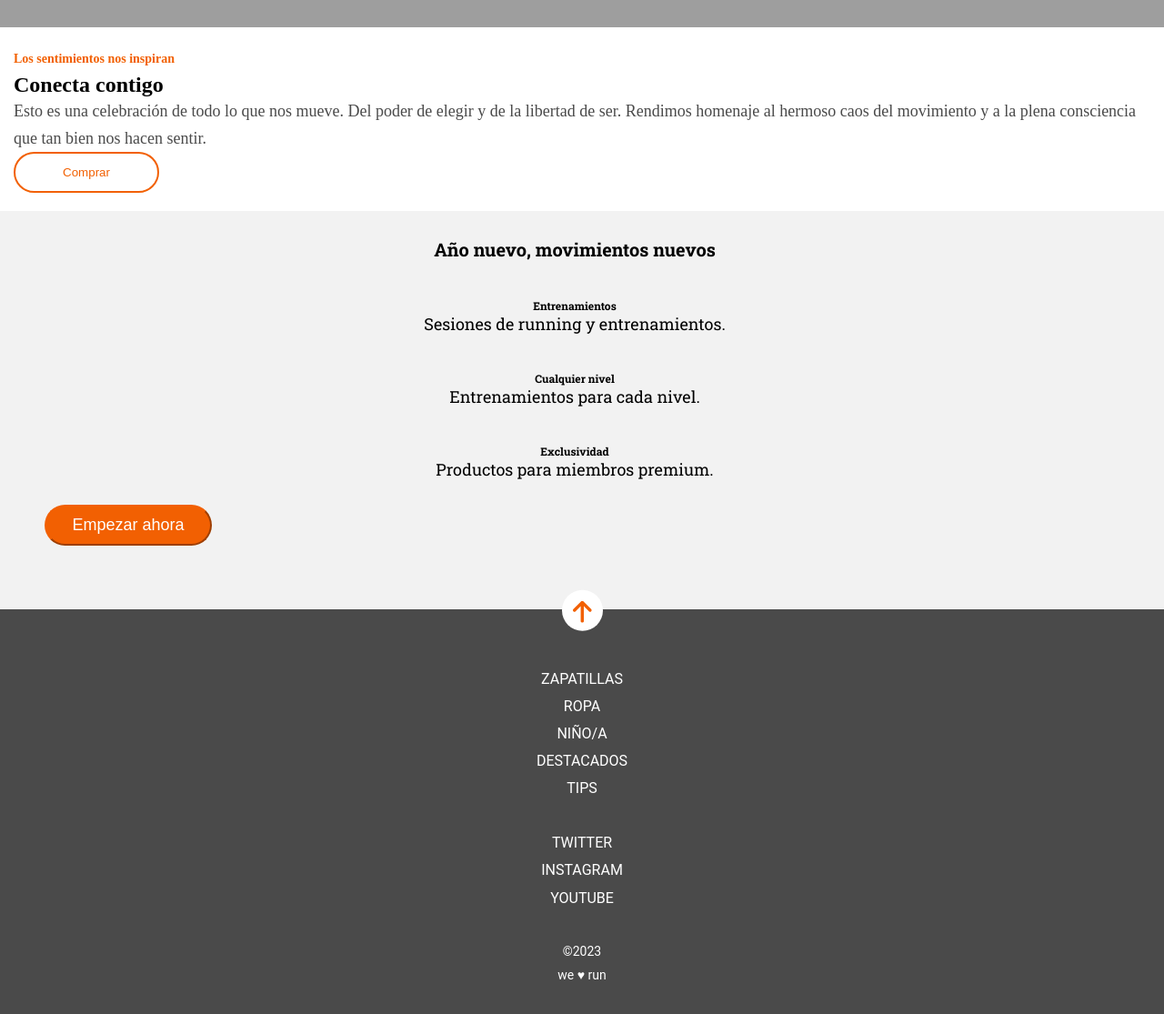
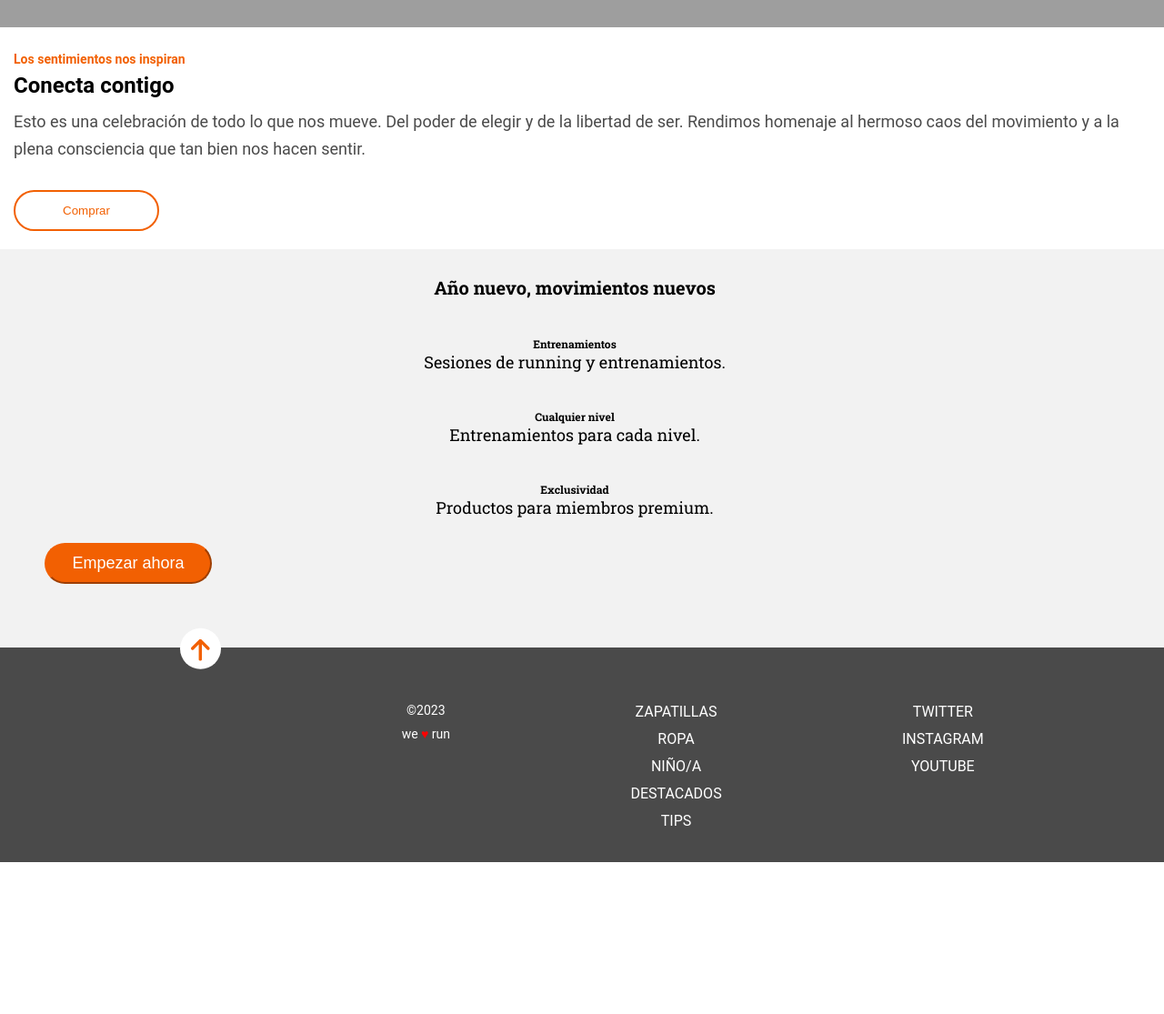
Before and after one commit to Adalab/modulo-1-evaluacion-final-94Jennn, a website built with Vite: page src/index.html in a window 1280 px wide. Shown: the part 770-1885 px from the top of the page at 91% size. After the commit the page ends 1718 px from the top, so only its background shows below. Built offline with nearby package versions, Linux system fonts and the light colour scheme; grey boxes are pictures that could not be loaded.

Commit message:
mediaChanges

```diff
--- a/src/partials/footer.html
+++ b/src/partials/footer.html
@@ -1,6 +1,6 @@
 <footer class="footer">
 
-    <a href="" class="footer__arrow">
+    <a href="link#hero" class="footer__arrow">
         <img class="footer__arrow--image" src="/img/ico-arrow.svg" alt="iconoflecharriba">
 
     <section class="footer__clothes">
@@ -23,7 +23,7 @@
 
     <div class="footer__lastone">
         <p>&copy;2023</p>
-        <p>we &hearts; run </p>
+        <p>we <span>&hearts;</span> run </p>
     </div>
 
 </footer>
--- a/src/partials/hero.html
+++ b/src/partials/hero.html
@@ -1,8 +1,8 @@
-<section class="hero">
+<section id="hero" class="hero">
     <h1 class="hero__principal">HASTA UN 50% DE DESCUENTO</h1>
     <h2 class="hero__secondary">Ya están aquí las ofertas de fin de temporada</h2>
 
-    <a href="" class="hero__scroll">
+    <a href="link#newyear" class="hero__scroll">
         <img src="/img/ico-scroll-down.svg" alt="iconoflechabajo" class="hero__scroll--image">
     </a>
 </section>
--- a/src/partials/newyear.html
+++ b/src/partials/newyear.html
@@ -1,4 +1,4 @@
-<section class="newYear">
+<section id="newyear" class="newYear">
     <h5 class="newYear__tittle">Año nuevo, movimientos nuevos</h5>
     <section class="newYear__section">
         <div class="newYear__section--div">
@@ -14,5 +14,5 @@
             <p>Productos para miembros premium.</p>
         </div>
     </section>
-    <button class="newYear__buttonstart">Empezar ahora</button>
+    <button class="buttonstart">Empezar ahora</button>
 </section>
--- a/src/scss/layout/_connect.scss
+++ b/src/scss/layout/_connect.scss
@@ -1,9 +1,7 @@
 .connect{
     height: auto;
-    padding-top: 20px;
-    padding-left: 15px;
-    padding-right: 15px;
-    padding-bottom: 10px;
+    padding: 20px 15px 10px;
+    font-family: $font-roboto;
     &__sentiments{
         color: $colorOrange;
         font-size: 14px;
@@ -11,6 +9,7 @@
     }
     &__yourself{
         font-size: 24px;
+        padding-bottom: 11px;
     }
 
     &__paragraph{
@@ -18,7 +17,7 @@
         text-align: left;
         font-size: 18px;
         line-height: 30px;
-        font-family: Roboto-Regular;
+        padding-bottom: 30px;
     }
 
 }
--- a/src/scss/layout/_footer.scss
+++ b/src/scss/layout/_footer.scss
@@ -14,18 +14,27 @@
         width: 45px;
         height: 45px;
         border-radius: 50%;
-        /*margin-bottom: 42px;*/
         margin-top: 17px;
         transform: translateY(-85%);
         &--image{
             transform: translateY(50%);
         }
     }
+    @media (min-width: 768px){
+        display: flex;
+        flex-direction: row;
+        justify-content: space-evenly;
+        align-items: flex-start;
+    }
 }
 
 .footer__clothes{
     line-height: 1.88;
     padding-bottom: 30px;
+    @media (min-width: 768px){
+        order: 2;
+        padding-top: 56px;
+    }
     &--List1{
         list-style: none;
     }
@@ -34,6 +43,10 @@
 .footer__social{
     line-height: 1.88;
     padding-bottom: 30px;
+    @media (min-width: 768px){
+        order: 3;
+        padding-top: 56px;
+    }
     &--List2{
         list-style: none;
     }
@@ -48,7 +61,12 @@ a{
     line-height: 1.88;
     padding-bottom: 30px;
     font-size: 14px;
-    & hearts{
+        @media (min-width: 768px){
+        order: 1;
+        padding-top: 56px;
+        padding-left: 0px;
+    }
+    & span{
         color: red;
     }
 }
--- a/src/scss/layout/_newyear.scss
+++ b/src/scss/layout/_newyear.scss
@@ -1,9 +1,5 @@
 .newYear{
     padding: 29px 65px 60px 49px;
-    /*padding-top: 29px;
-    padding-left: 60px;
-    padding-right: 65px;
-    padding-bottom: 49px;*/
     background-color: $colorWhite-Two;
     height: auto;
     font-family: $font-RobotoSlab;
@@ -24,7 +20,9 @@
             text-align: center;
         }
     }
-    &__buttonstart{
+}
+
+.buttonstart{
         background-color: $colorOrange;
         border-color: $colorOrange;
         color: $colorWhite;
@@ -33,5 +31,4 @@
         width: 184px;
         height: 45px;
         margin: 0 0 10px;
-    }
 }
```
